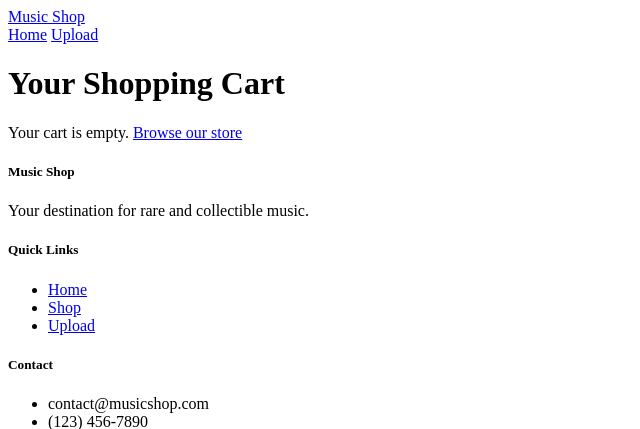
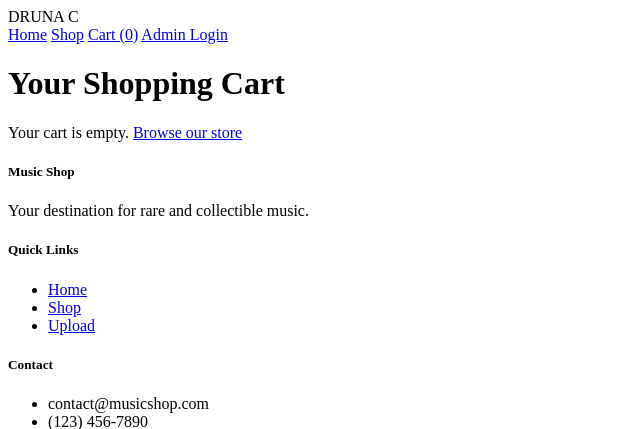
Before and after one commit to mariavarg/coolcatproductions, a Flask app: page /cart in a window 1280 px wide. Shown: the top 429 px of the page, without its empty margins (0-640 px from the left). Run offline with Flask 3, Linux system fonts and the light colour scheme; some libraries are stand-ins or nearby versions; some web fonts are replaced.

Commit message:
Update _navbar.html

```diff
--- a/templates/partials/_navbar.html
+++ b/templates/partials/_navbar.html
@@ -1,11 +1,14 @@
-<!-- Secure navigation bar with CSRF protection -->
-<nav class="navbar navbar-expand-lg navbar-dark bg-dark mb-4">
-    <div class="container">
-        <a class="navbar-brand" href="{{ url_for('home') }}">Music Shop</a>
-
-        <div class="navbar-nav">
-            <a class="nav-link" href="{{ url_for('home') }}">Home</a>
-            <a class="nav-link" href="{{ url_for('upload_file') }}">Upload</a>
-        </div>
-    </div>
-</nav>
+<header>
+    <div class="logo">DRUNA C</div>
+    <nav>
+        <a href="{{ url_for('home') }}">Home</a>
+        <a href="{{ url_for('shop') }}">Shop</a>
+        <a href="{{ url_for('cart') }}">Cart ({{ cart_count }})</a>
+        {% if session.get('admin_logged_in') %}
+            <a href="{{ url_for('add_product') }}">Add Product</a>
+            <a href="{{ url_for('admin_logout') }}">Logout</a>
+        {% else %}
+            <a href="{{ url_for('admin_login') }}">Admin Login</a>
+        {% endif %}
+    </nav>
+</header>
```
